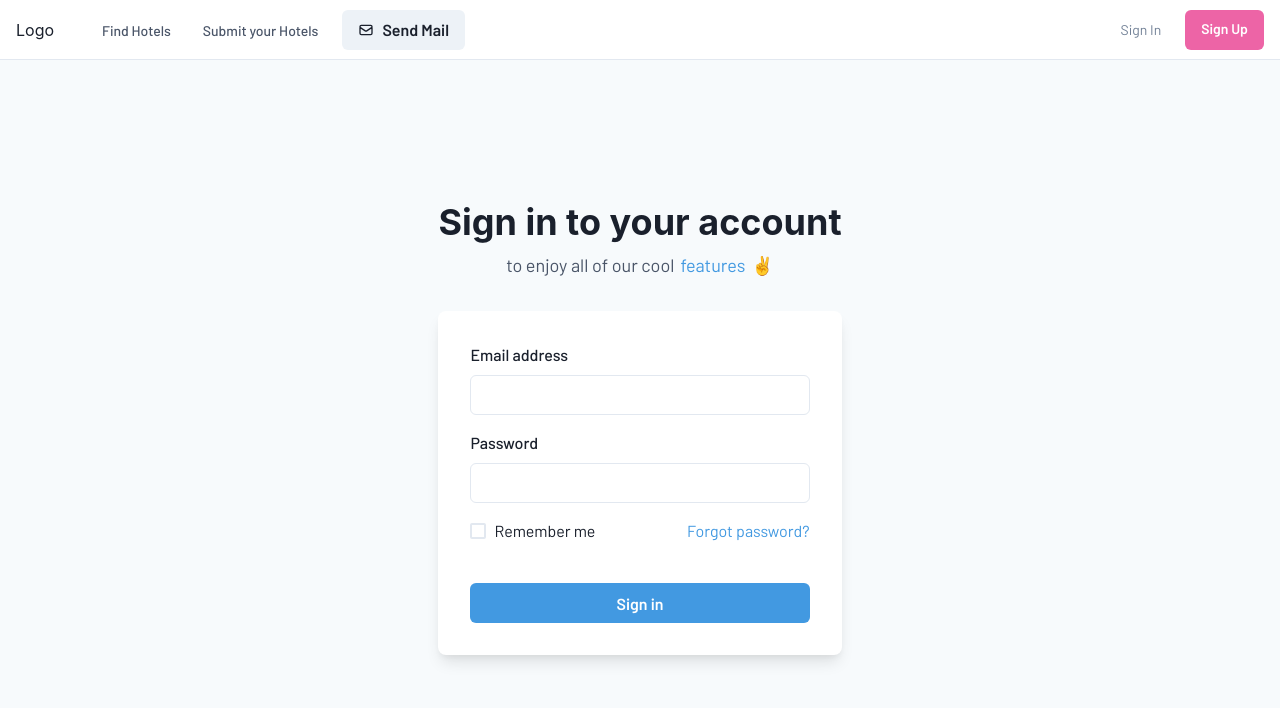
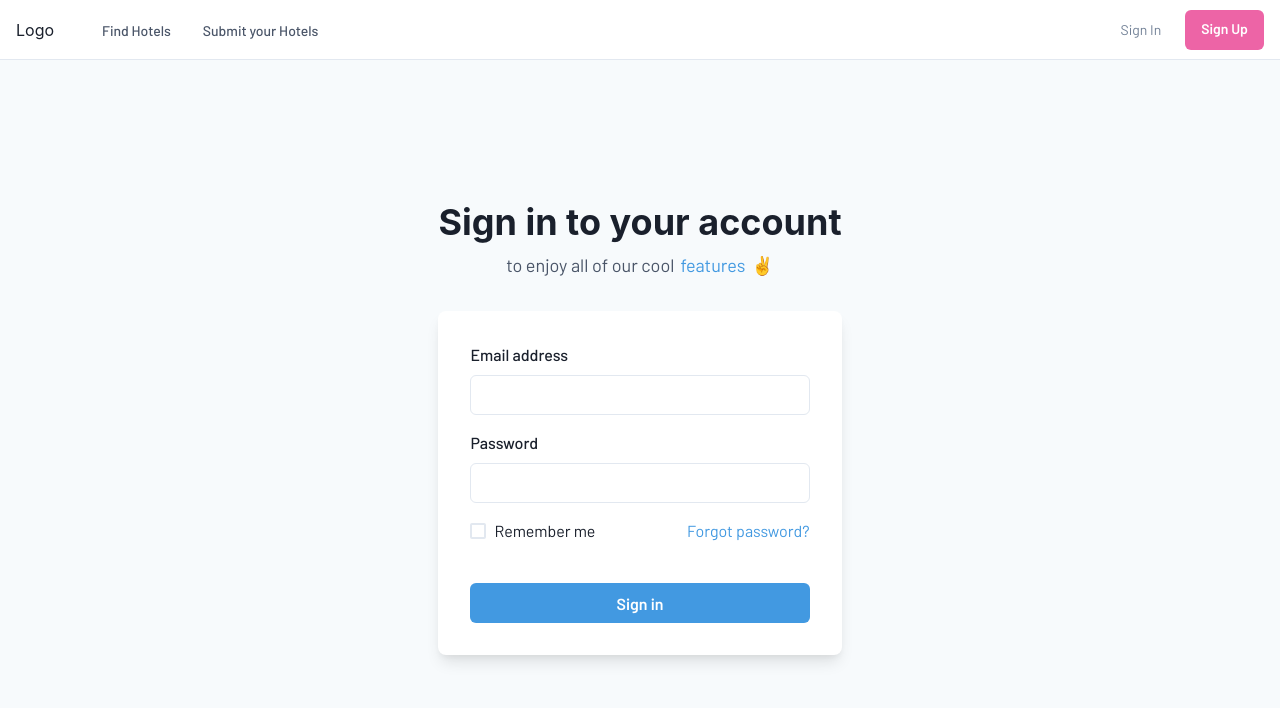
Before and after one commit to nimur-hasan/hotels_italy_frontend, a React (Create React App) app: page /auth/signin in a window 1280 px wide. Shown: the top 708 px of the page. Built offline with nearby package versions, Linux system fonts and the light colour scheme.

Commit message:
send mail condition with profile

```diff
--- a/src/layout/Navbar.tsx
+++ b/src/layout/Navbar.tsx
@@ -95,7 +95,7 @@ export default function Navbar({profile, setProfile}:Props) {
 
           <Flex display={{ base: 'none', md: 'flex' }} alignItems={'center'} ml={10}>
             <DesktopNav />
-            <SendEmail/>
+            {profile?.email && <SendEmail/>}
           </Flex>
         </Flex>
 
```
